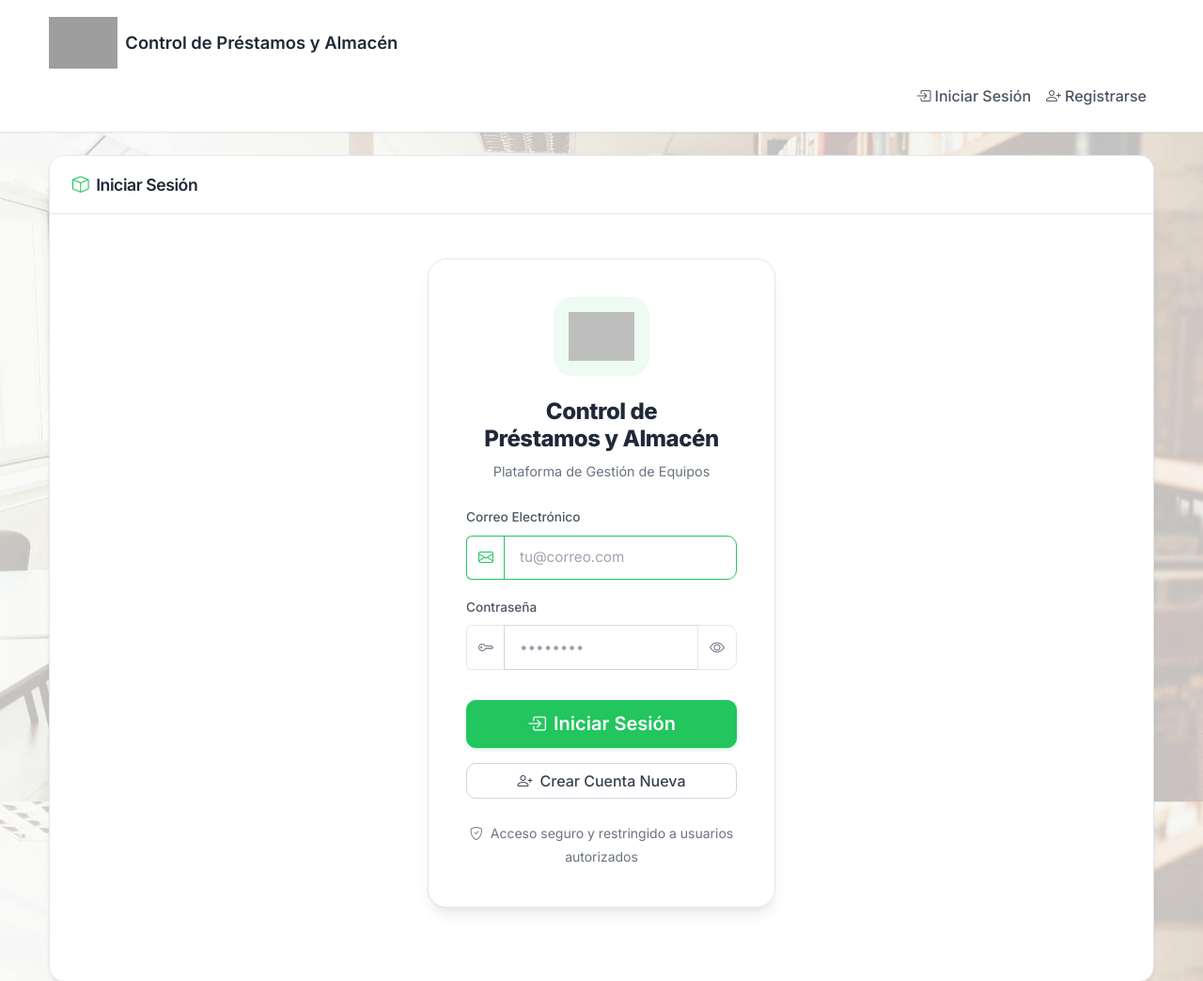
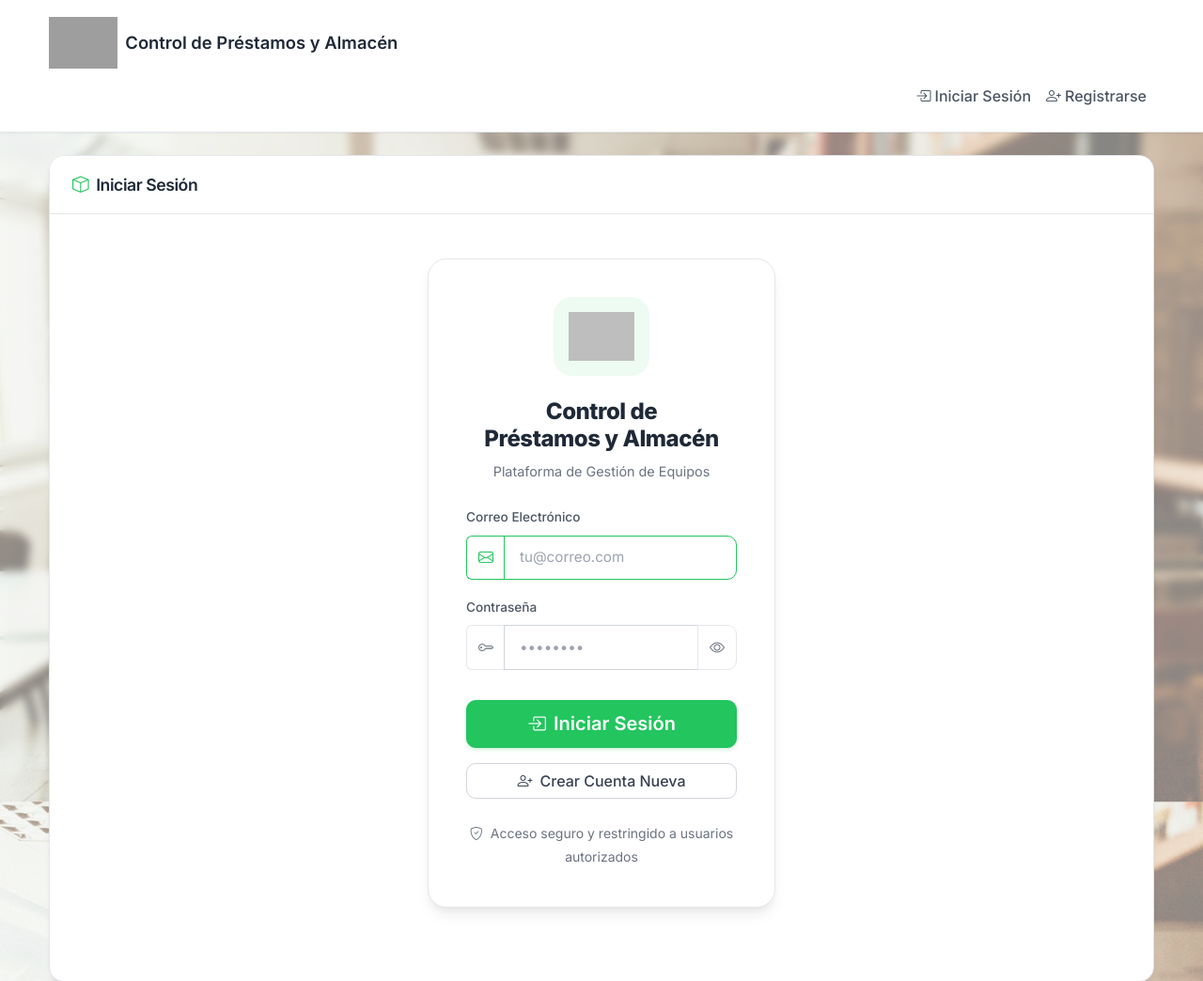
Before and after one commit to miller-0509/Proyecto_gestion_biblioteca, a Flask app: a page that uses app/templates/base.html in a window 1280 px wide. Shown: the top 1044 px of the page at 94% size. Run offline with Flask 3, Linux system fonts and the light colour scheme; some libraries are stand-ins or nearby versions; grey boxes are pictures that could not be loaded.

Commit message:
Update sena-style.css

```diff
--- a/app/static/sena-style.css
+++ b/app/static/sena-style.css
@@ -109,17 +109,24 @@
 /* ---- BASE ---- */
 body {
   font-family: 'Inter', -apple-system, BlinkMacSystemFont, sans-serif;
-  background-color: var(--neutral-50);
+  background-color: #f8fafc;
+  /* Un gris casi blanco de fondo */
   background-image:
-    linear-gradient(rgba(255, 255, 255, 0.75), rgba(255, 255, 255, 0.75)),
+    linear-gradient(rgba(255, 255, 255, 0.5), rgba(255, 255, 255, 0.5)),
     url('/static/img/fondo-pro.jpg');
   background-size: cover;
   background-position: center;
   background-repeat: no-repeat;
   background-attachment: fixed;
-  color: var(--neutral-700);
+
+  /* Esto hace que la imagen de fondo no distraiga */
+  backdrop-filter: blur(5px);
+  -webkit-backdrop-filter: blur(5px);
+
+  color: #1e293b;
   line-height: 1.6;
   min-height: 100vh;
+  margin: 0;
 }
 
 h1,
```
